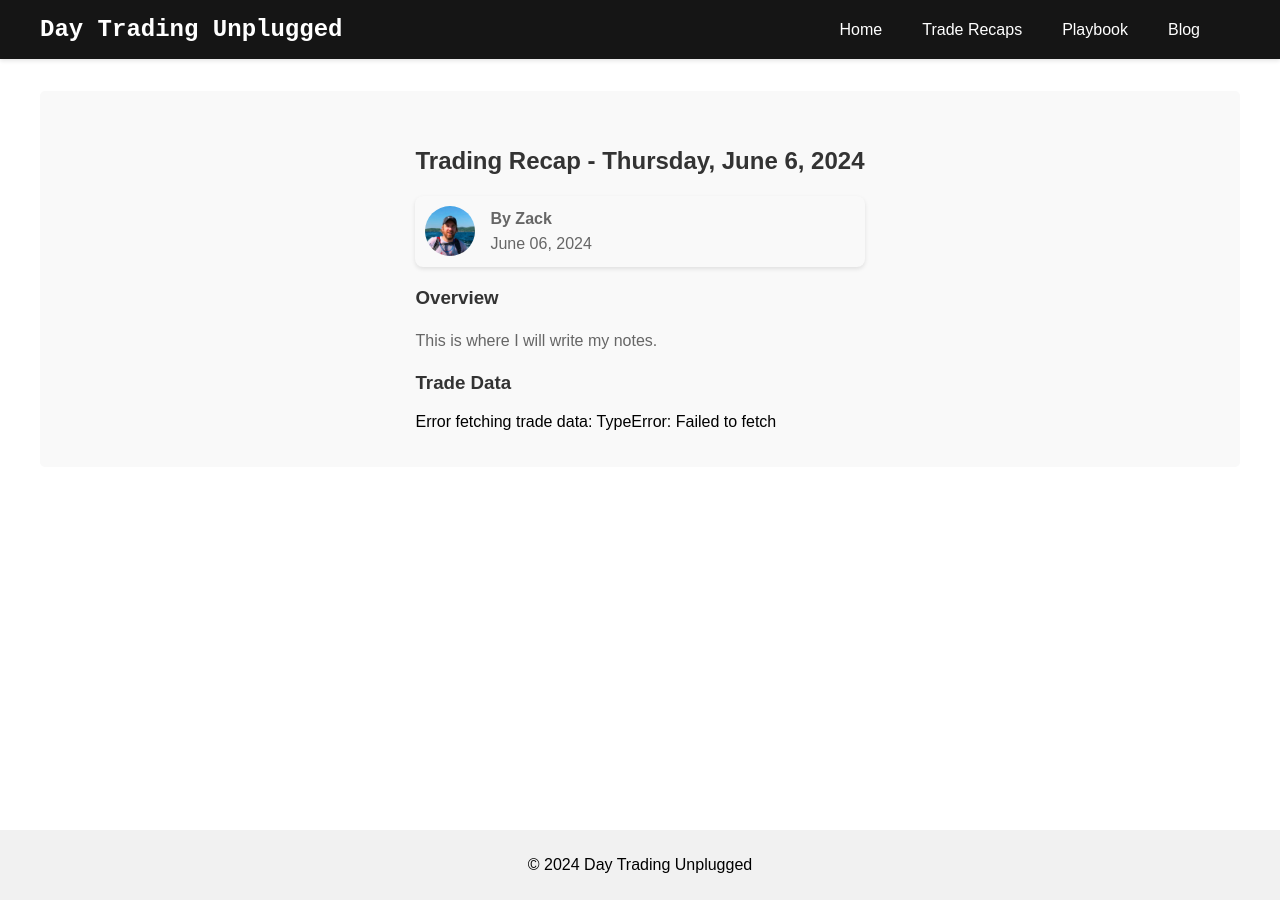
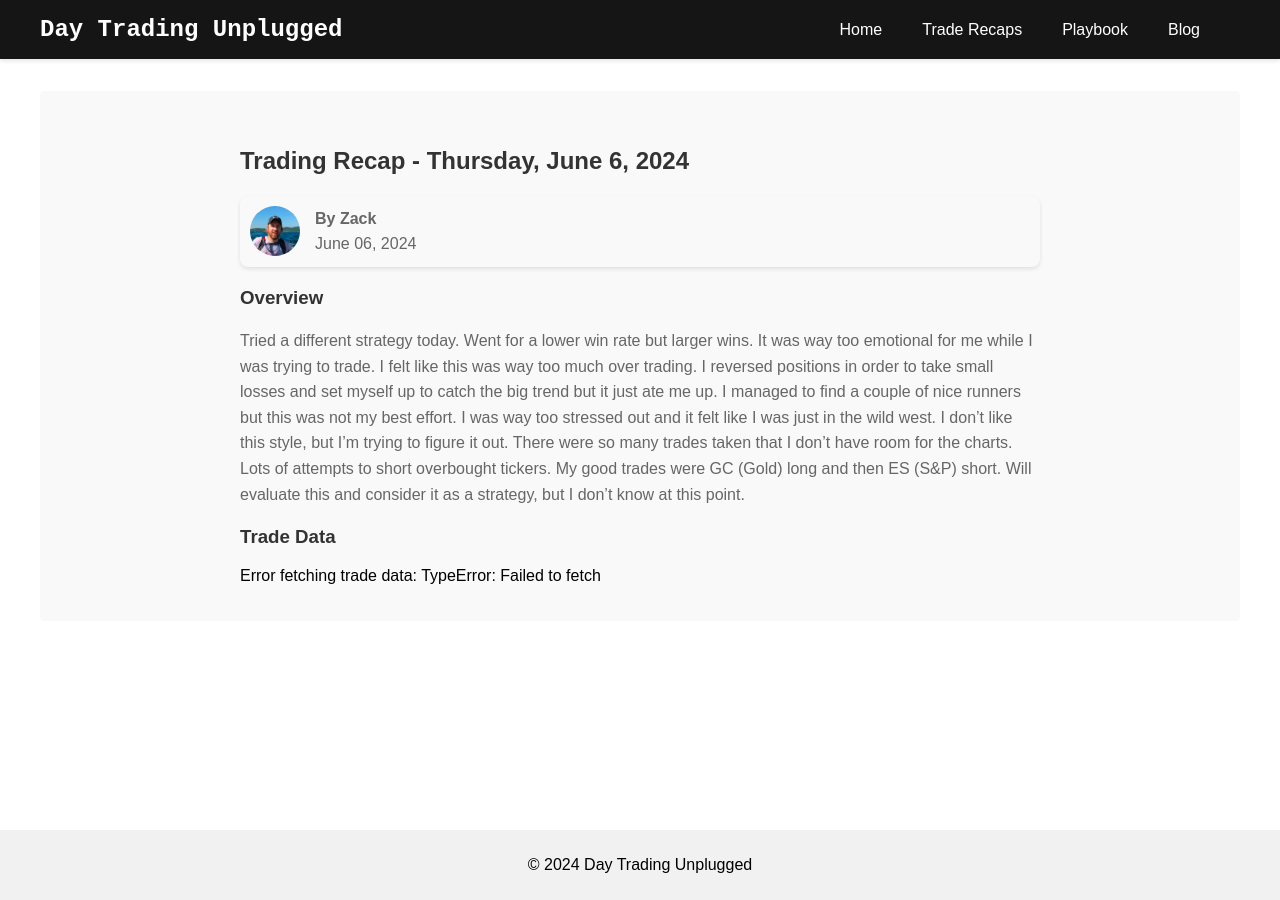
Before and after one commit to zackrylangford/daytrading-unplugged, a Jekyll site: the page built from _posts/2024-06-06-trading-recap.md, in a window 1280 px wide. Built offline with Jekyll 4.4.1, drawn with Linux system fonts in a browser that asks for light colours; some web fonts are replaced.

Commit message:
added overview of todays trading

```diff
--- a/_posts/2024-06-06-trading-recap.md
+++ b/_posts/2024-06-06-trading-recap.md
@@ -9,7 +9,7 @@ author:
 ---
 
 ### Overview
-This is where I will write my notes.
+Tried a different strategy today. Went for a lower win rate but larger wins. It was way too emotional for me while I was trying to trade. I felt like this was way too much over trading. I reversed positions in order to take small losses and set myself up to catch the big trend but it just ate me up. I managed to find a couple of nice runners but this was not my best effort. I was way too stressed out and it felt like I was just in the wild west. I don't like this style, but I'm trying to figure it out. There were so many trades taken that I don't have room for the charts. Lots of attempts to short overbought tickers. My good trades were GC (Gold) long and then ES (S&P) short. Will evaluate this and consider it as a strategy, but I don't know at this point.
 
 ### Trade Data
 
```
